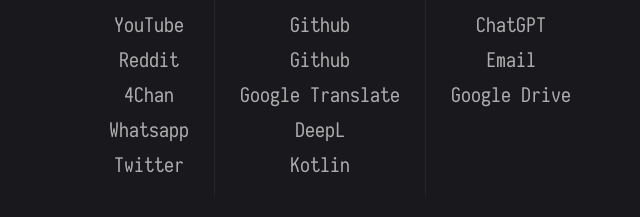
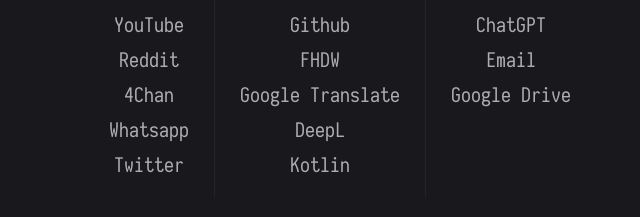
Before and after one commit to Fdr3iZzz/Fdr3iZzz.github.io, a plain HTML site: page index.html in a window 1280 px wide. Shown: the part 318-535 px from the top of the page, 151-791 px from the left. Drawn offline with Linux system fonts and the light colour scheme.

Commit message:
Update index.html

```diff
--- a/index.html
+++ b/index.html
@@ -153,7 +153,7 @@
 			<ul class="green">
 				<a style="font-size:22px">Study</a>
 				<li><a href="https://github.com/Fdr3iZzz?tab=repositories">Github</a></li>
-				<li><a href="https://my.fhdw-hannover.de">Github</a></li>
+				<li><a href="https://my.fhdw-hannover.de">FHDW</a></li>
 				<li><a href="https://translate.google.com/?hl=de&tab=TT">Google Translate</a></li>
 				<li><a href="https://www.deepl.com/de/translator">DeepL</a></li>
 				<li><a href="https://kotlinlang.org/docs/reference/">Kotlin</a></li>
```
